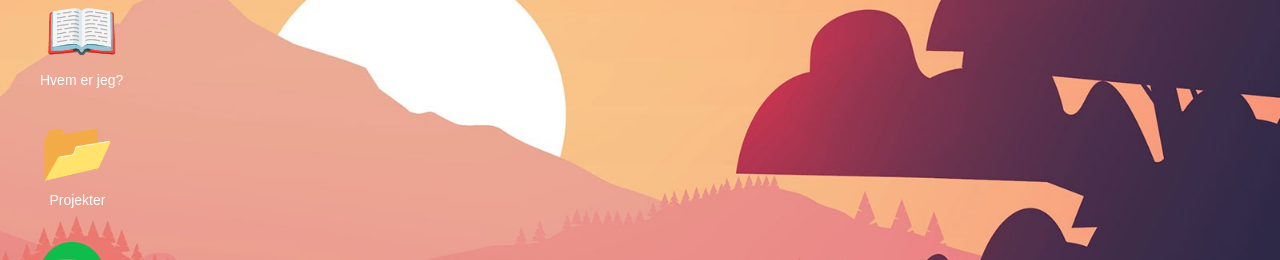
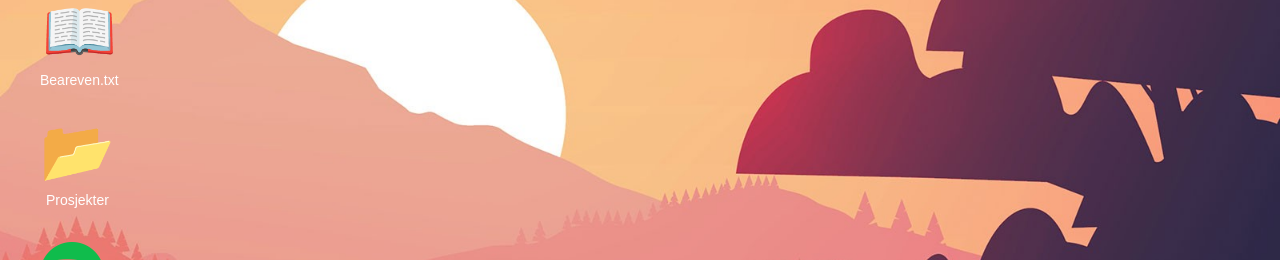
Before and after one commit to Reketino/Github-PortfoliYo-Brainstorm, a Next.js app: page /computer in a window 1280 px wide. Shown: the part 198-458 px from the top of the page. Built offline with nearby package versions, Linux system fonts and the light colour scheme.

Commit message:
Oppdaterte når appen åpner seg

```diff
--- a/src/app/computer/page.js
+++ b/src/app/computer/page.js
@@ -24,16 +24,16 @@ export default function App() {
           onClick={() => setOpenApp("about")}
         >
           <span className="text-6xl">📖</span>
-          <p className="mt-2 text-sm">Hvem er jeg?</p>
+          <p className="mt-2 text-sm">Beareven.txt</p>
         </div>
 
 
         <div
           className="flex flex-col items-center cursor-pointer hover:scale-105 transition-transform"
-          onClick={() => setOpenApp("projects")}
+          onClick={() => setOpenApp("prosjekter")}
         >
           <span className="text-6xl">📂</span>
-          <p className="mt-2 text-sm">Projekter</p>
+          <p className="mt-2 text-sm">Prosjekter</p>
         </div>
 
         <div className="flex flex-col items-center cursor-pointer hover:scale-105 transition-transform"
@@ -67,8 +67,8 @@ export default function App() {
         <div className="absolute top-1/2 left-1/2 -translate-x-1/2 -translate-y-1/2 bg-gray-900 text-white rounded-xl shadow-2xl w-[90%] max-w-md  p-6 z-10 animate-fadeIn">
           <div className="flex justify-between items-center mb-4">
             <h2 className="text-lg font-semibold">
-              {openApp === "about" && "About Me"}
-              {openApp === "projects" && "Projects Folder"}
+              {openApp === "about" && "Om Meg"}
+              {openApp === "prosjekter" && "Mine Prosjekter"}
             </h2>
             <button
               onClick={() => setOpenApp(null)}
@@ -91,7 +91,7 @@ export default function App() {
 
 
 
-          {openApp === "projects" && (
+          {openApp === "prosjekter" && (
             <div className="grid grid-cols-3 gap-6 justify-items-center">
 
               <div
```
